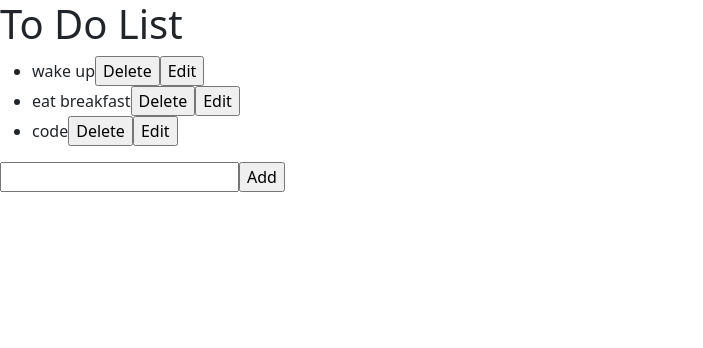
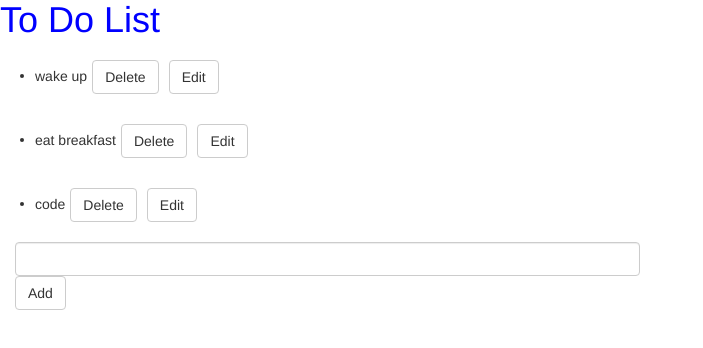
Before and after one commit to Suha-AlHumaid/W02D04, a plain HTML site: page index.html in a window 1280 px wide. Shown: the whole page, without its empty margins (0-703 px from the left). Drawn offline with nearby package versions, Linux system fonts and the light colour scheme.

Commit message:
bootstrap

```diff
--- a/index.html
+++ b/index.html
@@ -5,10 +5,13 @@
     <meta http-equiv="X-UA-Compatible" content="IE=edge">
     <meta name="viewport" content="width=device-width, initial-scale=1.0">
     <title>To Do List</title>
+
     <link href="https://cdn.jsdelivr.net/npm/bootstrap@5.1.3/dist/css/bootstrap.min.css" rel="stylesheet" integrity="sha384-1BmE4kWBq78iYhFldvKuhfTAU6auU8tT94WrHftjDbrCEXSU1oBoqyl2QvZ6jIW3" crossorigin="anonymous">
+    <link rel="stylesheet" href="https://maxcdn.bootstrapcdn.com/bootstrap/3.3.7/css/bootstrap.min.css"
+    integrity="sha384-BVYiiSIFeK1dGmJRAkycuHAHRg32OmUcww7on3RYdg4Va+PmSTsz/K68vbdEjh4u" crossorigin="anonymous">
 </head>
 <body>
-
+    <div class="container">
 
 
     <script src="main.js"></script>
--- a/main.js
+++ b/main.js
@@ -1,9 +1,19 @@
-const body = document.querySelector("body"); //to select the body
+const body = document.querySelector("body");
+body.classList.add("container-fluid");
+
+// body.style.margin= "0 auto";
+// body.style.boxSizing="border-box";
+// body.style.width="50%"
+//@@@@@@@@@@@class//to select the body
 const header1 = document.createElement("h1"); //create h1 (header)
 header1.innerHTML = " To Do List"; //add content in h1
+header1.classList.add("row")
+header1.style.color="blue"
+header1.id="row1"
 const uList = document.createElement("ul"); // create an unorder list
 uList.id = "uList";
-
+//@@@@@@@@@@class unorderlist
+//@@@@@@@@@@@class h1
 body.append(header1); //to append in body parent.append(element)
 body.append(uList);
 
@@ -11,18 +21,29 @@ const toDos = ["wake up", "eat breakfast", "code"];
 
 const addToList = () => {
   const textField = document.querySelector("#textField");
+  textField.classList.add("lead");
   let textValue = textField.value;
+
   toDos.push(textValue);
   randerList();
 };
 
 const text = document.createElement("INPUT");
 text.id = "textField";
+//@@@@@@@@@@@class text field
+text.style.width= "50%";
+// text.classList.add("col-md-2");
+text.classList.add("form-control")
 text.setAttribute("type", "text");
 body.append(text);
 const add = document.createElement("INPUT");
+// add.setAttribute("col-md-22");
 add.setAttribute("type", "button");
 add.setAttribute("value", "Add");
+//@@@@@@@@@@@class add btn
+add.classList.add("btn");
+add.classList.add("btn-default");
+// add.classList.add("row");
 body.append(add);
 add.addEventListener("click", addToList);
 
@@ -45,6 +66,9 @@ const randerList = () => {
   liElements.innerHTML = "";
   toDos.forEach((elem, index) => {
     let liList = document.createElement("li");
+    //@@@@@@@@@@@class list
+    // liList.classList.add("bg-warning");
+    liList.style.marginTop= "10px"
     liList.id = index;
     liList.innerHTML = elem;
     liElements.append(liList);
@@ -55,6 +79,10 @@ const randerList = () => {
     const deleteBtn = document.createElement("INPUT");
     deleteBtn.setAttribute("type", "button");
     deleteBtn.setAttribute("value", "Delete");
+    //@@@@@@@@@@@class delete btn btn btn-danger
+    deleteBtn.classList.add("btn");
+    deleteBtn.classList.add("btn-default");
+    deleteBtn.style.margin= "10px 5px";
     deleteBtn.id = "delBtn";
     deleteBtn.addEventListener("click", () => delFunc(index));
     liList.append(deleteBtn);
@@ -64,7 +92,13 @@ const randerList = () => {
     const editBtn = document.createElement("INPUT");
     editBtn.setAttribute("type", "button");
     editBtn.setAttribute("value", "Edit");
+    editBtn.style.margin= "10px 5px";
+    //@@@@@@@@@@@class edit btn btn btn-success
+
+editBtn.classList.add("btn");
+editBtn.classList.add("btn-default");
     editBtn.id = "editBtn";
+
     editBtn.addEventListener("click", () => editFunc(index));
     liList.append(editBtn);
   });
```
